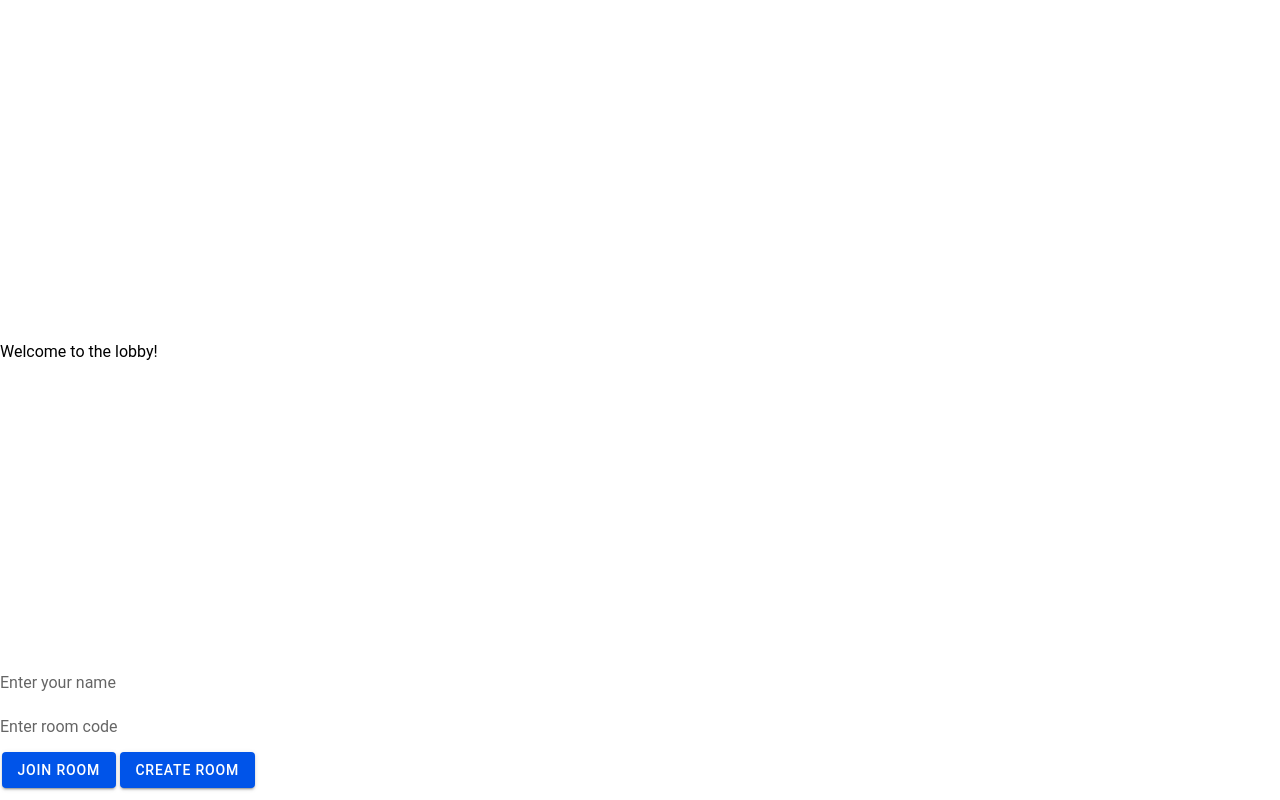
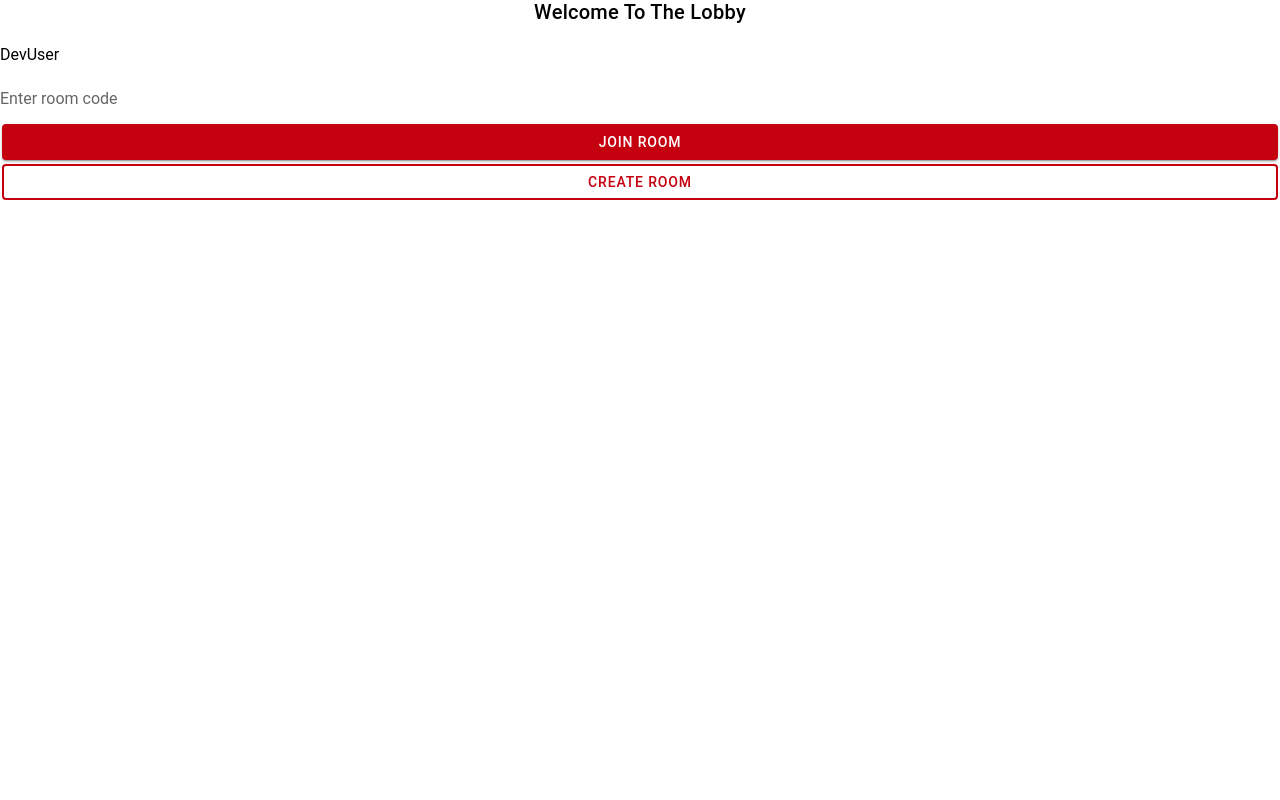
Before and after one commit to Drago150Ugo/CelebrityNameChain, a React (Vite) app in the folder client/: page /lobby in a window 1280 px wide. Built offline with nearby package versions, Linux system fonts and the light colour scheme.

Commit message:
react-hook-form

```diff
--- a/client/src/pages/Lobby.tsx
+++ b/client/src/pages/Lobby.tsx
@@ -1,21 +1,83 @@
-import { IonButton, IonContent, IonHeader, IonInput, IonList, IonPage, IonTitle, IonToolbar } from '@ionic/react';
+import React, { useEffect } from 'react';
+import { IonButton, IonContent, IonInput, IonList, IonPage, IonTitle } from '@ionic/react';
+import { useForm, Controller } from 'react-hook-form';
+import { useQuery } from '@tanstack/react-query';
+import "./Home.css";
+
+interface LobbyForm {
+  username: string;
+  roomCode: string;
+}
+
+const fetchSavedName = async (): Promise<string> => {
+  return new Promise((resolve) => setTimeout(() => resolve('DevUser'), 1000));
+};
 
 const Lobby: React.FC = () => {
+  const { data: savedName } = useQuery({
+    queryKey: ['savedName'],
+    queryFn: fetchSavedName,
+  });
+
+  const { control, handleSubmit, reset } = useForm<LobbyForm>({
+    defaultValues: { username: '', roomCode: '' }
+  });
+
+  useEffect(() => {
+    if (savedName) {
+      reset({ username: savedName, roomCode: '' });
+    }
+  }, [savedName, reset]);
+
+  const onJoinRoom = (data: LobbyForm) => {
+    console.log("Joining room with:", data);
+  };
+
   return (
     <IonPage>
-        <IonTitle>
-            Lobby
-        </IonTitle>
-        <IonContent fullscreen>
-            <p>Welcome to the lobby!</p>
-        </IonContent>
-        <IonList>
-            <IonInput placeholder="Enter your name" />
-            <IonInput placeholder="Enter room code" />
-            <IonButton>Join Room</IonButton>
-            <IonButton>Create Room</IonButton>
-        </IonList>
+      <IonContent fullscreen>
+        <IonTitle className="ion-text-center">Welcome To The Lobby</IonTitle>
+
+        <form onSubmit={handleSubmit(onJoinRoom)}>
+          <IonList>
+            {/*Name*/}
+            <Controller
+              control={control}
+              name="username"
+              render={({ field }) => (
+                <IonInput
+                  placeholder="Enter your name"
+                  value={field.value}
+                  onIonInput={e => field.onChange(e.detail.value)}
+                />
+              )}
+            />
+
+            {/* Room Code */}
+            <Controller
+              control={control}
+              name="roomCode"
+              render={({ field }) => (
+                <IonInput
+                  placeholder="Enter room code"
+                  value={field.value}
+                  onIonInput={e => field.onChange(e.detail.value)}
+                />
+              )}
+            />
+
+            <IonButton type="submit" color="danger" expand="block">
+              Join Room
+            </IonButton>
+
+            <IonButton color="danger" expand="block" fill="outline">
+              Create Room
+            </IonButton>
+          </IonList>
+        </form>
+      </IonContent>
     </IonPage>
   );
 }
+
 export default Lobby;
```
